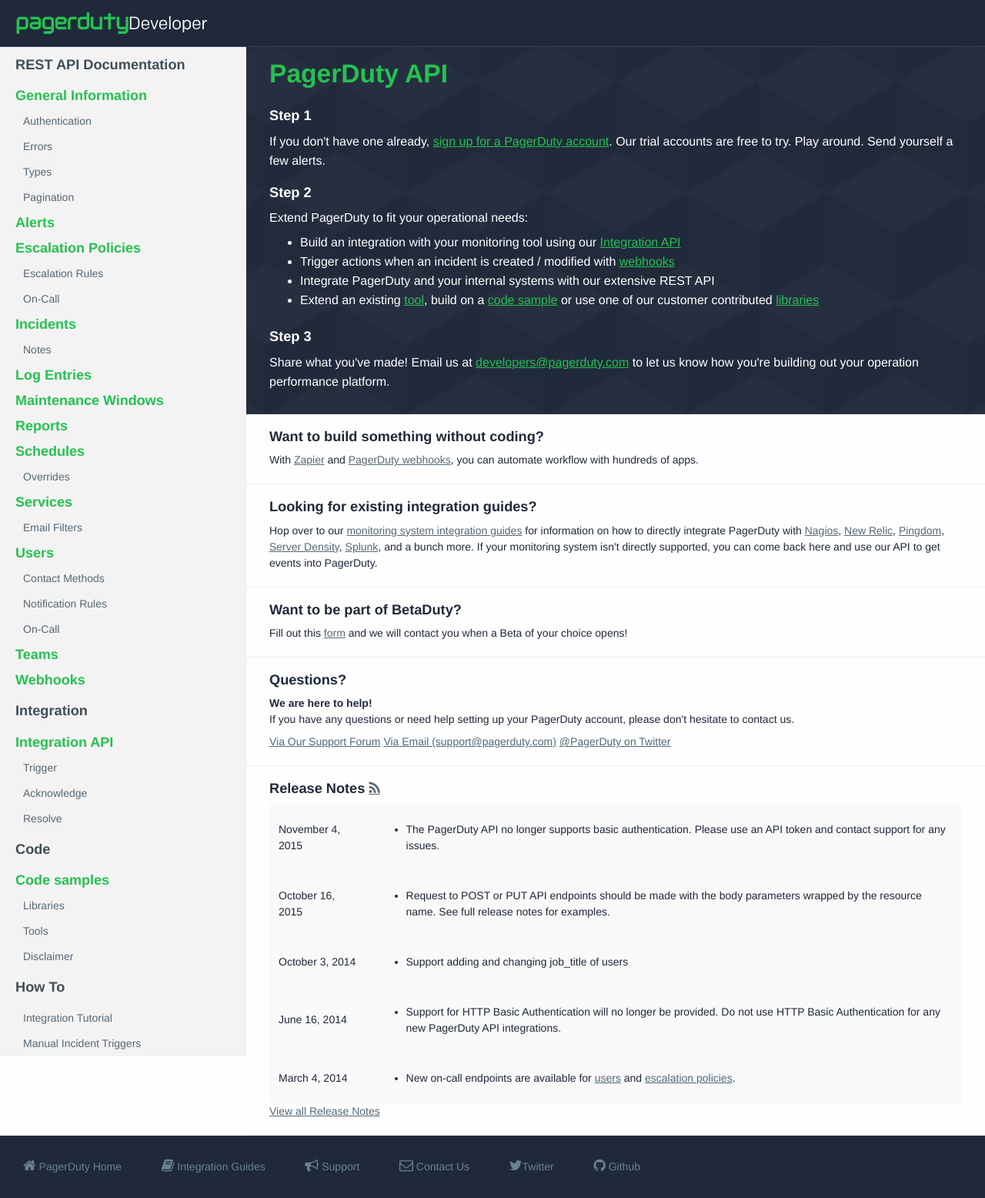
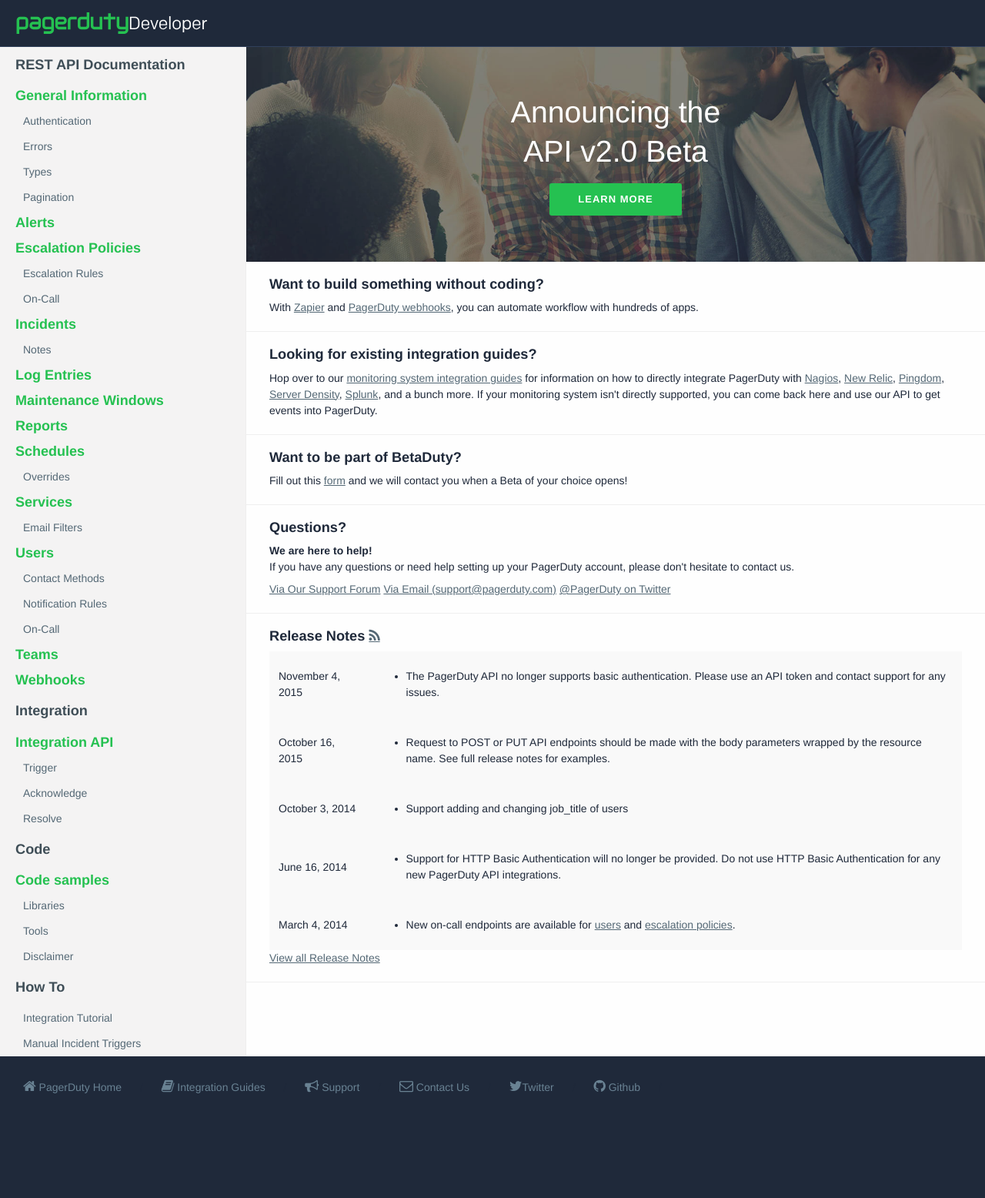
Before and after one commit to h4dz/devdocs, a Jekyll site: the page built from source/index.html, in a window 1280 px wide. Shown: the whole page at 77% size. Built offline with Jekyll 4.4.1, drawn with Linux system fonts in a browser that asks for light colours; some web fonts are replaced; after the commit the page ends 1453 px from its top, so only the background shows below that.

Commit message:
New banner for api v2

```diff
--- a/source/assets/css/application.css
+++ b/source/assets/css/application.css
@@ -1927,3 +1927,58 @@ a .icon-rotate-90:before, a .icon-rotate-180:before, a .icon-rotate-270:before,
     padding: 0px 30px 10px;
     border: none;
 }
+
+.api-v20-hero {
+    width:100%;
+    background-image: url('/assets/images/header.png');
+    background-size: cover;
+    background-position: top center;
+    padding: 60px 0px;
+    font-family: "Colfax","Helvetica Neue",Helvetica,Arial,sans-serif;
+    text-align: center;
+}
+.api-v20-hero h1 {
+    max-width: 340px;
+    margin: auto;
+    font-weight: normal;
+    color: #FFF;
+    font-size:2.8em;
+    line-height: 1.3em;
+}
+.api-v20-hero a.pgd-button {
+    margin-top: 15px;
+    font-family: "Colfax","Helvetica Neue",Helvetica,Arial,sans-serif;
+    line-height: 38px !important;
+    height: 38px !important;
+}
+a.pgd-button, a.pgd-button:visited {
+    font-weight: normal;
+    display: inline-block;
+    position: relative;
+    outline: 0;
+    font-style: normal;
+    font-weight: 800;
+    font-family: inherit;
+    padding: 0 35px;
+    font-size: 13px;
+    line-height: 48px;
+    height: 48px;
+    text-transform: uppercase;
+    text-decoration: none;
+    letter-spacing: 1px;
+    -webkit-border-radius: 3px;
+    -moz-border-radius: 3px;
+    border-radius: 3px;
+    border: 2px solid #25c151;
+    background-color: #25c151;
+    color: #FFF;
+    -webkit-transition: color .2s ease-out,background-color .2s ease-out,border-color .2s ease-out;
+    transition: color .2s ease-out,background-color .2s ease-out,border-color .2s ease-out;
+    -webkit-box-sizing: initial;
+    -moz-box-sizing: initial;
+    box-sizing: initial;
+}
+a.pgd-button:hover, a.pgd-button:active  {
+    background-color: #21AB48;
+    border-color: #21AB48;
+}
--- a/source/index.html
+++ b/source/index.html
@@ -2,8 +2,12 @@
 title: PagerDuty Developer - Home
 layout: index
 ---
+<div class="api-v20-hero">
+    <h1>Announcing the API v2.0 Beta</h1>
+    <a href="#" class="pgd-button">Learn More</a>
+</div>
                   <div class='landing'>
-                    <div class='get-started'>
+<!--                     <div class='get-started'>
                       <div class='main-hero section'>
                         <h1>PagerDuty API</h1>
                       </div>
@@ -34,7 +38,7 @@ layout: index
                           Share what you've made! Email us at <a href="mailto:developers@pagerduty.com">developers@pagerduty.com</a> to let us know how you're building out your operation performance platform.
                         </div>
                       </div>
-                    </div>
+                    </div> -->
 
                     <div class='section'>
                       <h3>Want to build something without coding?</h3>
```
Also changed, not shown: source/assets/images/header.png (added).
